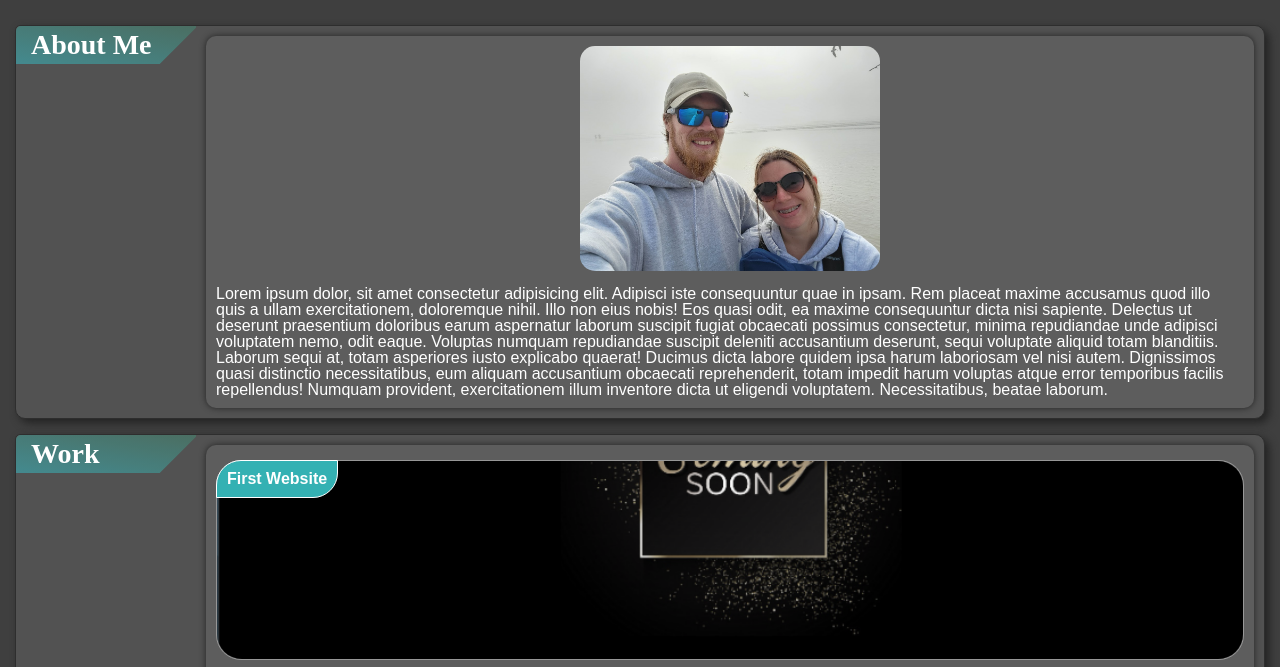
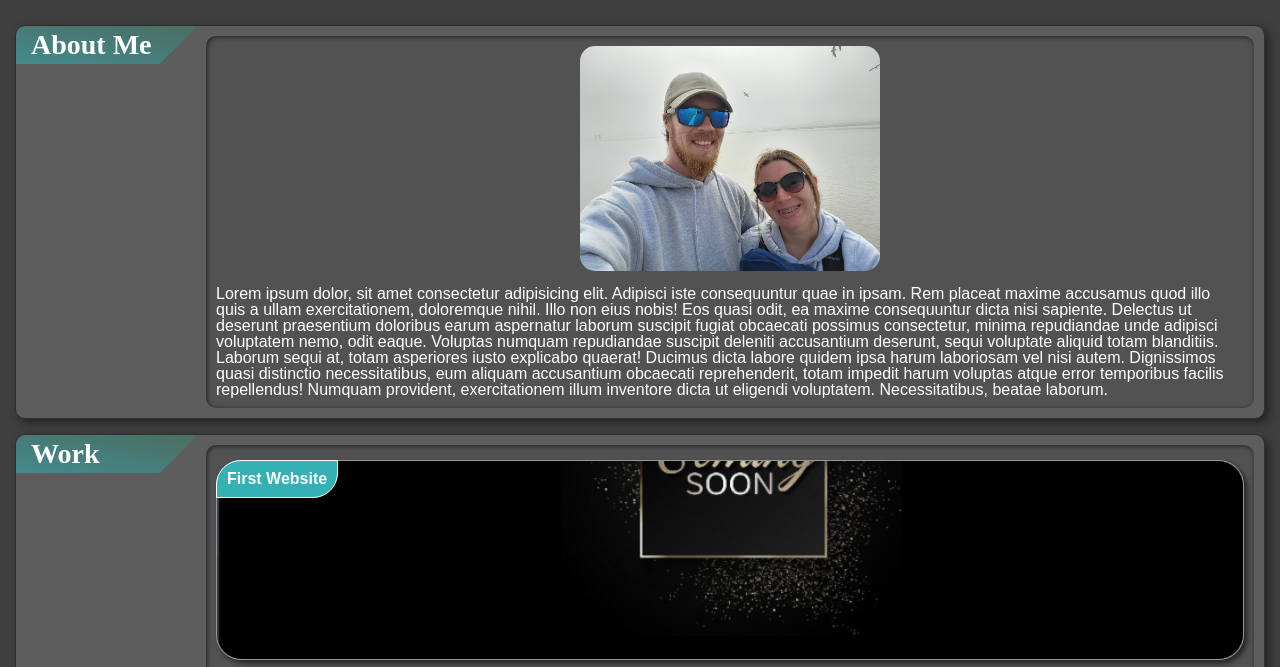
Before and after one commit to vicdotexe/portfolio, a plain HTML site: page index.html in a window 1280 px wide. Shown: the part 112-779 px from the top of the page. Drawn offline with Linux system fonts and the light colour scheme.

Commit message:
more style changing

```diff
--- a/assets/css/stylesheet.css
+++ b/assets/css/stylesheet.css
@@ -93,9 +93,10 @@ figure {
     display: flex;
     justify-content: flex-start;
     border: 1px solid var(--darkBackground);
-    border-radius: 5px 10px 10px 10px;
+    border-radius: 10px 10px 10px 10px;
     margin: 15px 5px;
-    background-color: rgb(82, 82, 82);
+    /* background-color: rgb(82, 82, 82); */
+    background-color: rgb(93, 93, 93);
     box-shadow:rgb(35, 35, 35) 4px 4px 8px;
 }
 
@@ -108,7 +109,7 @@ figure {
     padding: 5px 15px;
     height:fit-content;
     background: var(--primaryGradiant);
-    border-radius: 5px 0px 0px 0px;
+    border-radius: 10px 0px 0px 0px;
     filter: grayscale(15%);
     overflow: hidden;
 }
@@ -136,10 +137,11 @@ figure {
     justify-content: center;
     margin: 10px;
     padding: 10px;
-    background-color: rgb(93, 93, 93);
+    /* background-color: rgb(93, 93, 93); */
+    background-color: rgb(82, 82, 82);
     border-radius: 10px;
     width:100%;
-    box-shadow:rgb(35, 35, 35) 0 0 6px;
+    box-shadow:inset rgb(35, 35, 35) 1px 1px 5px;
     /* border-left: 1px dashed var(--darkBackground); */
 }
 
@@ -160,6 +162,7 @@ figure {
     height: 200px;
     transition: 0.3s;
     width: 49%;
+    box-shadow:rgb(35, 35, 35) 3px 3px 5px;
 }
 
 #first-item{
@@ -233,7 +236,7 @@ footer p{
         width:40px;
         height: 60px;
         transform:rotate(45deg);
-        background-color:var(--mediumBackground);
+        background-color:rgb(93,93,93);
     }
 
 }
```
